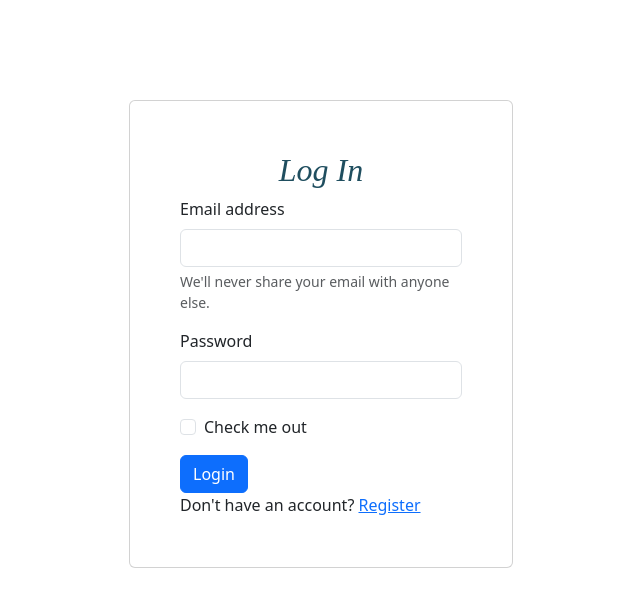
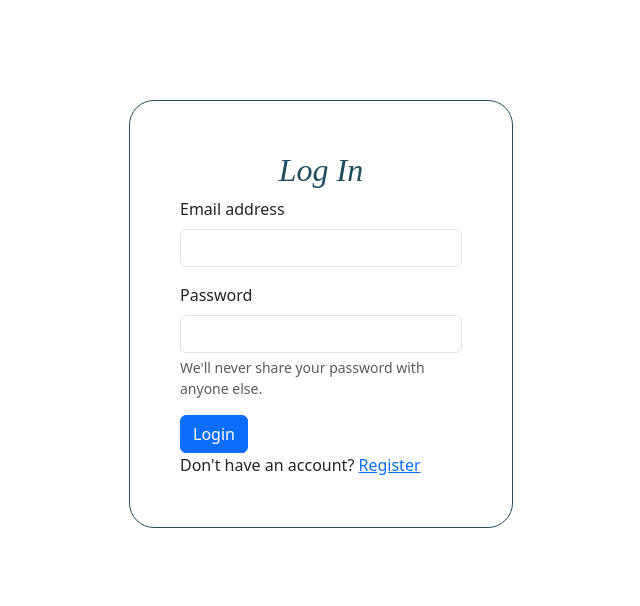
Before and after one commit to samihaDr/PickADesk, a React (Create React App) app in the folder frontend/: page /loginPage in a window 1280 px wide. Shown: the top 606 px of the page, without its empty margins (319-959 px from the left). Built offline with nearby package versions, Linux system fonts and the light colour scheme.

Commit message:
feat(GlobalState) : use useContext into different files to publish context

```diff
--- a/frontend/src/App.js
+++ b/frontend/src/App.js
@@ -1,24 +1,23 @@
-import React, { useEffect, useState } from "react";
+import React, { useEffect } from "react";
+import { GlobalProvider } from "./services/GlobalState";
 import LoginPage from "./components/loginPage/LoginPage.js";
 import { Route, Routes } from "react-router-dom";
 import AddReservation from "./components/reservation/AddReservation";
 import RegisterPage from "./components/registerPage/RegisterPage";
 import Home from "./components/home/Home";
 import "bootstrap/dist/css/bootstrap-grid.min.css";
-import Navbar from "./components/navbar/Navbar";
 import axios from "axios";
 import Dashboard from "./components/dashboard/Dashboard";
+import Layout from "./Layout";
 
 export const AUTH_TOKEN_KEY = "jhi-authenticationToken";
 export default function App() {
-  const [userConnected, setUserConnected] = useState("");
   useEffect(() => {
     axios.interceptors.request.use(
       function (request) {
         const token = sessionStorage.getItem(AUTH_TOKEN_KEY);
         if (token) {
           request.headers.Authorization = `Bearer ${token}`;
-          console.log("userConnected in App: ", userConnected);
         }
         return request;
       },
@@ -27,29 +26,17 @@ export default function App() {
       },
     );
   });
-
   return (
-    <div>
-      {userConnected && (
-        <Navbar
-          userConnected={userConnected}
-          setUserConnected={setUserConnected}
-        />
-      )}
-
+    <GlobalProvider>
+      <Layout />
       <Routes>
         <Route path="/" element={<Home />} />
         <Route path="addReservation" element={<AddReservation />} />
         <Route path="dashboard" element={<Dashboard />} />
-        <Route
-          path="registerPage"
-          element={<RegisterPage setUserConnected={setUserConnected} />}
-        />
-        <Route
-          path="loginPage"
-          element={<LoginPage setUserConnected={setUserConnected} />}
-        />
+        <Route path="registerPage" element={<RegisterPage />} />
+        <Route path="loginPage" element={<LoginPage />} />
+        <Route path="*" element={<LoginPage />} />
       </Routes>
-    </div>
+    </GlobalProvider>
   );
 }
--- a/frontend/src/components/dashboard/Dashboard.js
+++ b/frontend/src/components/dashboard/Dashboard.js
@@ -1,8 +1,11 @@
-import React, { useEffect, useState } from "react";
+import React, { useContext, useEffect, useState } from "react";
 import axios from "axios";
 import { AUTH_TOKEN_KEY } from "../../App";
+import { GlobalContext } from "../../services/GlobalState";
 
 export default function Dashboard() {
+  const { userConnected } = useContext(GlobalContext);
+  console.log("User Connected in Dashboard: " + userConnected);
   const today = new Date();
   const options = {
     weekday: "long",
@@ -27,11 +30,9 @@ export default function Dashboard() {
       })
       .then((response) => {
         const { success, message, data } = response.data;
-        //const reservationDataFromServer = response.data;
         if (success) {
           setReservationData(data);
         } else {
-          // Gérez les erreurs ou les messages d'échec ici
           console.error("Erreur de récupération de la réservation :", message);
         }
       })
@@ -39,13 +40,20 @@ export default function Dashboard() {
         console.error("Erreur lors de la requête :", error);
       });
   }, []);
+  if (!userConnected) {
+    return null;
+  }
 
   return (
-    <div className="card">
+    <div className="main">
       <h2 style={{ color: "#1f4e5f" }}>My status</h2>
+      <br />
       <div className="dashboard-container">
         <div className="date">
           <p>{dateFormatted}</p>
+        </div>
+        <div className="hello">
+          <p> Hello {userConnected}</p>
         </div>
         {reservationData.id ? (
           <div className="content">
@@ -56,12 +64,15 @@ export default function Dashboard() {
                 {" "}
                 {reservationData.workStationId}{" "}
               </strong>{" "}
-              is reserved for you
+              is reserved for you.
             </p>
             <p>
-              You still have{" "}
+              you have reserved a{" "}
               <strong color={"#1f4e5f"}>{reservationData.nbTimeSlot} </strong>{" "}
               slots
+            </p>
+            <p>
+              You still have <strong color={"#1f4e5f"}>{} </strong> slots
             </p>
           </div>
         ) : (
--- a/frontend/src/components/dashboard/Dashboard.scss
+++ b/frontend/src/components/dashboard/Dashboard.scss
@@ -2,6 +2,9 @@
   width: 30%;
   padding: 50px;
   margin: 100px auto auto;
+  border: 1px solid #1f4e5f;
+  border-radius: 25px;
+  height: 50%;
 }
 h2 {
   font-weight: bolder;
--- a/frontend/src/components/loginPage/LoginPage.js
+++ b/frontend/src/components/loginPage/LoginPage.js
@@ -1,11 +1,13 @@
-import React, { useState } from "react";
+import React, { useContext, useState } from "react";
 import "./LoginPage.scss";
 import { Link, useNavigate } from "react-router-dom";
 import axios from "axios";
 import { AUTH_TOKEN_KEY } from "../../App";
 import { EmailValidator } from "../../services/EmailValidator";
+import { GlobalContext } from "../../services/GlobalState";
 
-export default function LoginPage({ setUserConnected }) {
+export default function LoginPage() {
+  const { setUserConnected, setWeeklyQuota } = useContext(GlobalContext);
   const navigate = useNavigate();
   const [formData, setFormData] = useState({ email: "" });
   const [error, setError] = useState("");
@@ -27,13 +29,18 @@ export default function LoginPage({ setUserConnected }) {
                 Authorization: `Bearer ${jwt}`,
               },
             })
-            .then((userInfoResponse) => {
+            .then(async (userInfoResponse) => {
               const userData = userInfoResponse.data;
-              console.log("User Info:", userData);
 
               // Vider les champs du formulaire après une soumission réussie
               setFormData({ email: "", password: "" });
               setUserConnected(`${userData.firstname} ${userData.lastname}`);
+              const teamInfoResponse = await axios.get(
+                `/api/teams/getTeamById/${userData.teamId}`,
+              );
+              const teamInfoData = teamInfoResponse.data;
+              console.log("TEamInfoData :   ", teamInfoData);
+              setWeeklyQuota(`${teamInfoData.memberQuota}`);
               setError("");
               navigate("/dashboard");
             })
@@ -58,8 +65,7 @@ export default function LoginPage({ setUserConnected }) {
     }
   };
   return (
-    <div>
-      <card className="card">
+    <div className="main">
       <h2 style={{ color: "#1f4e5f" }}>Log In</h2>
       <div className="login-container">
         <div>
@@ -78,9 +84,6 @@ export default function LoginPage({ setUserConnected }) {
                   onChange={handleChange}
                   aria-describedby="emailHelp"
                 />
-                  <div id="emailHelp" className="form-text">
-                    We'll never share your email with anyone else.
-                  </div>
               </div>
               <div className="mb-3">
                 <label htmlFor="Password" className="form-label">
@@ -94,17 +97,20 @@ export default function LoginPage({ setUserConnected }) {
                   value={formData.password}
                   onChange={handleChange}
                 />
+                <div id="passwordHelp" className="form-text">
+                  We'll never share your password with anyone else.
                 </div>
-                <div className="mb-3 form-check">
-                  <input
-                    type="checkbox"
-                    className="form-check-input"
-                    id="exampleCheck1"
-                  />
-                  <label className="form-check-label" htmlFor="exampleCheck1">
-                    Check me out
-                  </label>
               </div>
+              {/*<div className="mb-3 form-check">*/}
+              {/*  <input*/}
+              {/*    type="checkbox"*/}
+              {/*    className="form-check-input"*/}
+              {/*    id="exampleCheck1"*/}
+              {/*  />*/}
+              {/*  <label className="form-check-label" htmlFor="exampleCheck1">*/}
+              {/*    Check me out*/}
+              {/*  </label>*/}
+              {/*</div>*/}
               <button type="submit" className="btn btn-primary">
                 Login
               </button>
@@ -118,7 +124,6 @@ export default function LoginPage({ setUserConnected }) {
           {error && <div style={{ color: "red" }}>{error}</div>}
         </div>
       </div>
-      </card>
     </div>
   );
 }
--- a/frontend/src/components/loginPage/LoginPage.scss
+++ b/frontend/src/components/loginPage/LoginPage.scss
@@ -1,7 +1,10 @@
-.card {
+.main {
   width: 30%;
   padding: 50px;
   margin: 100px auto auto;
+  border: 1px solid #1f4e5f;
+  border-radius: 25px;
+  height: 50%;
 }
 h2 {
   font-weight: bolder;
--- a/frontend/src/components/navbar/Navbar.scss
+++ b/frontend/src/components/navbar/Navbar.scss
@@ -0,0 +1,19 @@
+.welcome {
+  display: flex;
+  align-items: flex-start;
+}
+.userInfo {
+  align-self: center;
+}
+
+.quotaInfo {
+  display: flex;
+  align-items: flex-end;
+}
+.weeklyQuota {
+  align-self: center;
+  margin-right: 15px;
+}
+.remaining {
+  align-self: center;
+}
--- a/frontend/src/components/registerPage/RegisterPage.js
+++ b/frontend/src/components/registerPage/RegisterPage.js
@@ -1,12 +1,14 @@
-import React, { useEffect, useState } from "react";
+import React, { useContext, useEffect, useState } from "react";
 import { Link, useNavigate } from "react-router-dom";
 import axios from "axios";
 import "./RegisterPage.scss";
 import { AUTH_TOKEN_KEY } from "../../App";
 import { EmailValidator } from "../../services/EmailValidator";
 import { PasswordValidator } from "../../services/PasswordValidator";
+import { GlobalContext } from "../../services/GlobalState";
 
-export default function RegisterPage({ setUserConnected }) {
+export default function RegisterPage() {
+  const { setUserConnected, setWeeklyQuota } = useContext(GlobalContext);
   const navigate = useNavigate();
   const [departmentData, setDepartmentData] = useState([]);
   const [teamData, setTeamData] = useState([]);
@@ -42,6 +44,7 @@ export default function RegisterPage({ setUserConnected }) {
             `/api/teams/allTeamsByDepartment/${userData.departmentId}`,
           );
           setTeamData(response.data);
+          console.log("Teams ========= : ", response.data);
         } catch (error) {
           console.error("Error fetching teams:", error);
         }
@@ -75,7 +78,14 @@ export default function RegisterPage({ setUserConnected }) {
         });
 
         const userInfoData = userInfoResponse.data;
+        console.log("UserInfoData :::::::: " + userInfoData);
         setUserConnected(`${userInfoData.firstname} ${userInfoData.lastname}`);
+        const teamInfoResponse = await axios.get(
+          `/api/teams/getTeamById/${userData.teamId}`,
+        );
+        const teamInfoData = teamInfoResponse.data;
+        console.log("TEamInfoData :   ", teamInfoData);
+        setWeeklyQuota(`${teamInfoData.memberQuota}`);
         setError("");
         navigate("/dashboard");
       } catch (error) {
```
Also changed, not shown: frontend/src/components/navbar/Navbar.js (+35 -14 lines). Lines whose indentation alone changed are shown as unchanged.
